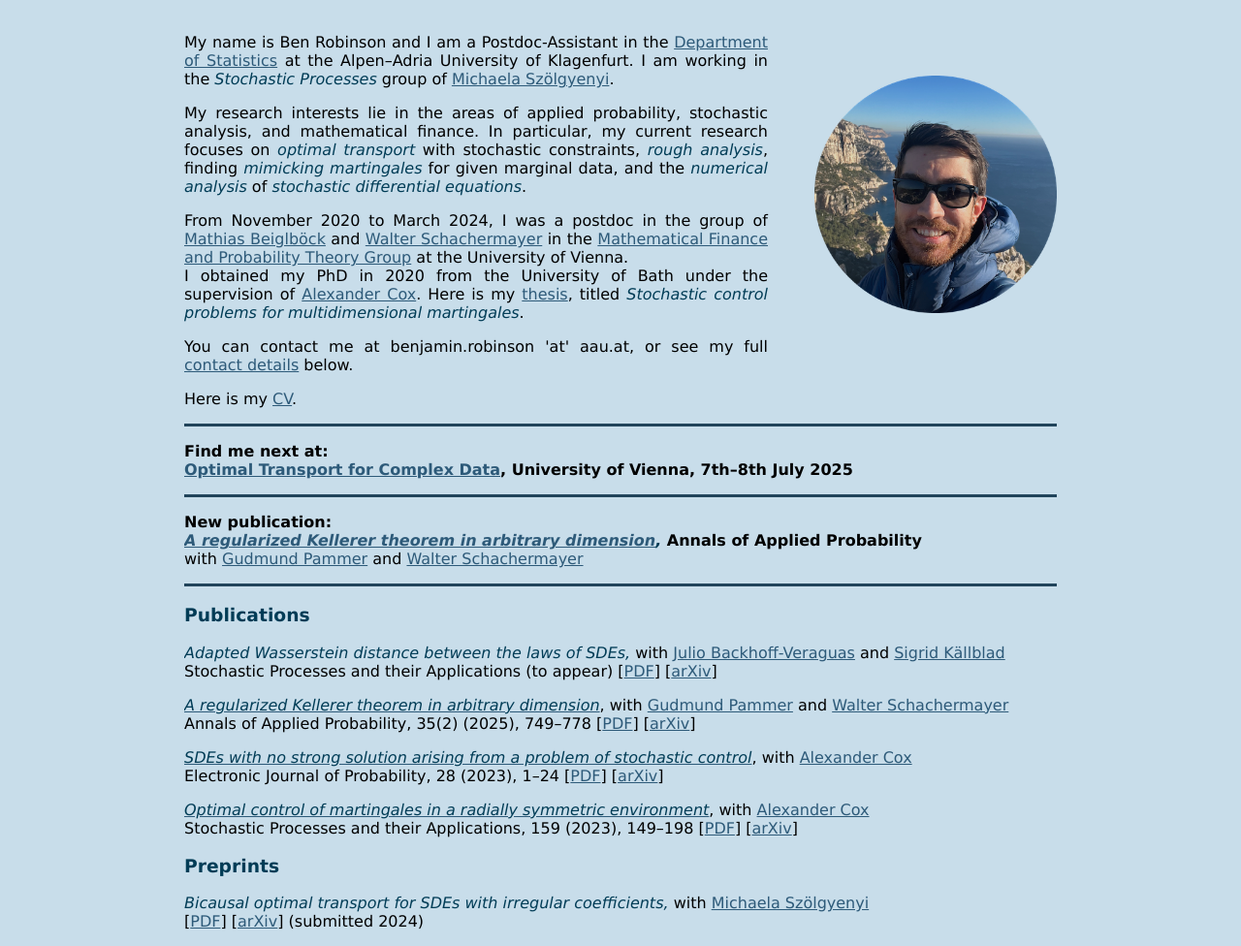
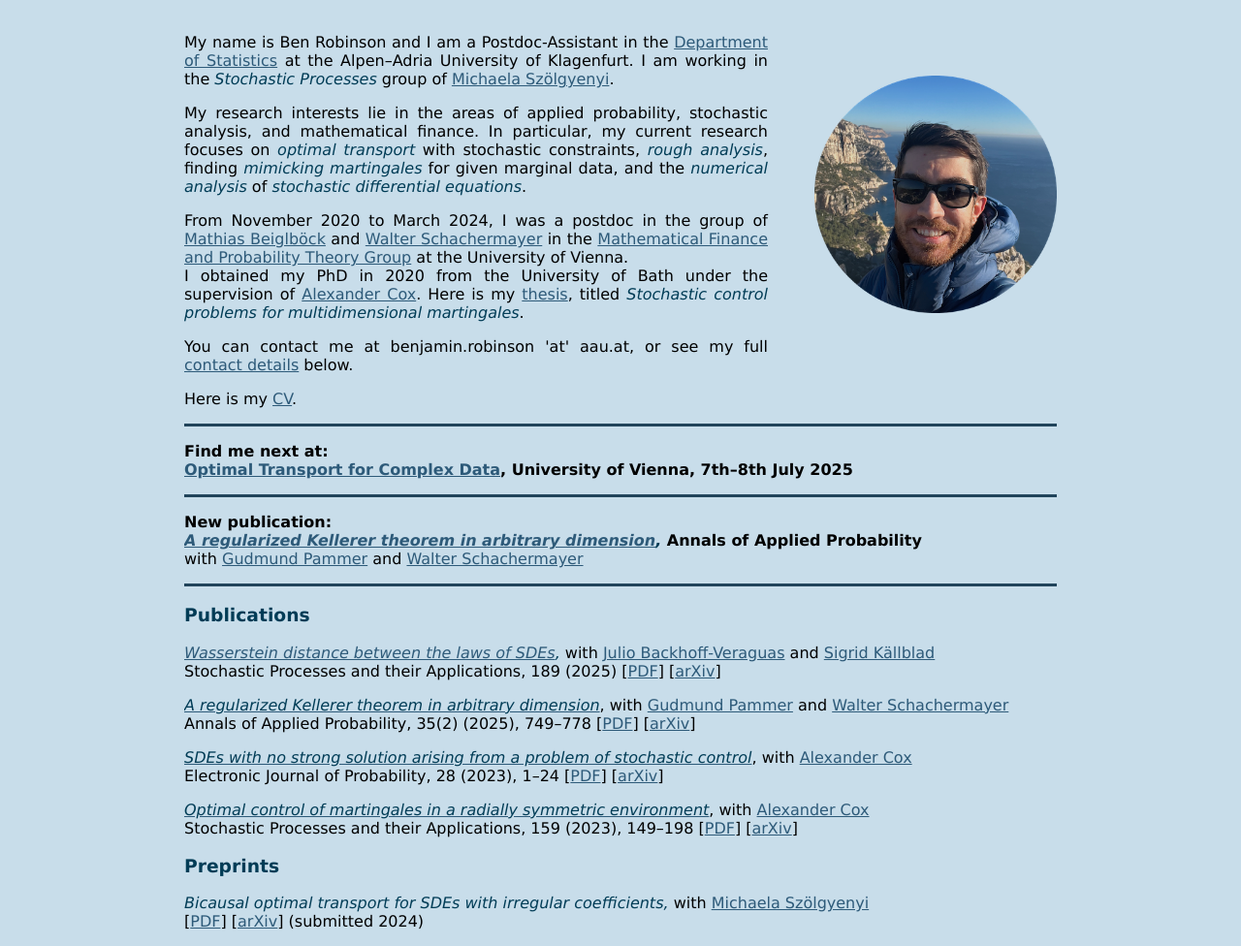
Before and after one commit to barobinson/barobinson.github.io, a plain HTML site: page index.html in a window 1280 px wide. Shown: the part 120-1096 px from the top of the page at 97% size. Drawn offline with Linux system fonts and the light colour scheme.

Commit message:
Added published SPA paper

```diff
--- a/index.html
+++ b/index.html
@@ -172,8 +172,8 @@ tbody tr td:first-child {
 <div class = "main">
 
 <h3>Publications</h3>
-  <p><em>Adapted Wasserstein distance between the laws of SDEs,</em> with <a href = "https://sites.google.com/site/juliobackhoff/home" target = "_blank">Julio Backhoff-Veraguas</a> and <a href = "https://www.kth.se/profile/sigridkn" target = "_blank">Sigrid K&auml;llblad</a>
-    </br>Stochastic Processes and their Applications (to appear) [<a href = "./adapted-wasserstein-sdes.pdf" target = "_blank">PDF</a>] [<a href = "https://arxiv.org/abs/2209.03243" target = "_blank">arXiv</a>]
+  <p><em><a href = "https://doi.org/10.1016/j.spa.2025.104689" target = "_blank">Wasserstein distance between the laws of SDEs</a>,</em> with <a href = "https://sites.google.com/site/juliobackhoff/home" target = "_blank">Julio Backhoff-Veraguas</a> and <a href = "https://www.kth.se/profile/sigridkn" target = "_blank">Sigrid K&auml;llblad</a>
+    </br>Stochastic Processes and their Applications, 189 (2025) [<a href = "./adapted-wasserstein-sdes.pdf" target = "_blank">PDF</a>] [<a href = "https://arxiv.org/abs/2209.03243" target = "_blank">arXiv</a>]
   </p>
   <p><a href = "https://doi.org/10.1214/24-AAP2125" target="_blank"><em>A regularized Kellerer theorem in arbitrary dimension</em></a>, with <a href = "https://www.tugraz.at/institute/stat/institut/team/gudmund-pammer" target = "_blank">Gudmund Pammer</a> and <a href = "https://www.mat.univie.ac.at/~schachermayer/" target = "_blank">Walter Schachermayer</a>
     </br>Annals of Applied Probability, 35(2) (2025), 749&ndash;778 [<a href = "./kellerer-regularized.pdf" target = "_blank">PDF</a>] [<a href = "http://arxiv.org/abs/2210.13847" target = "_blank">arXiv</a>]
```
Also changed, not shown: 1 other file.
